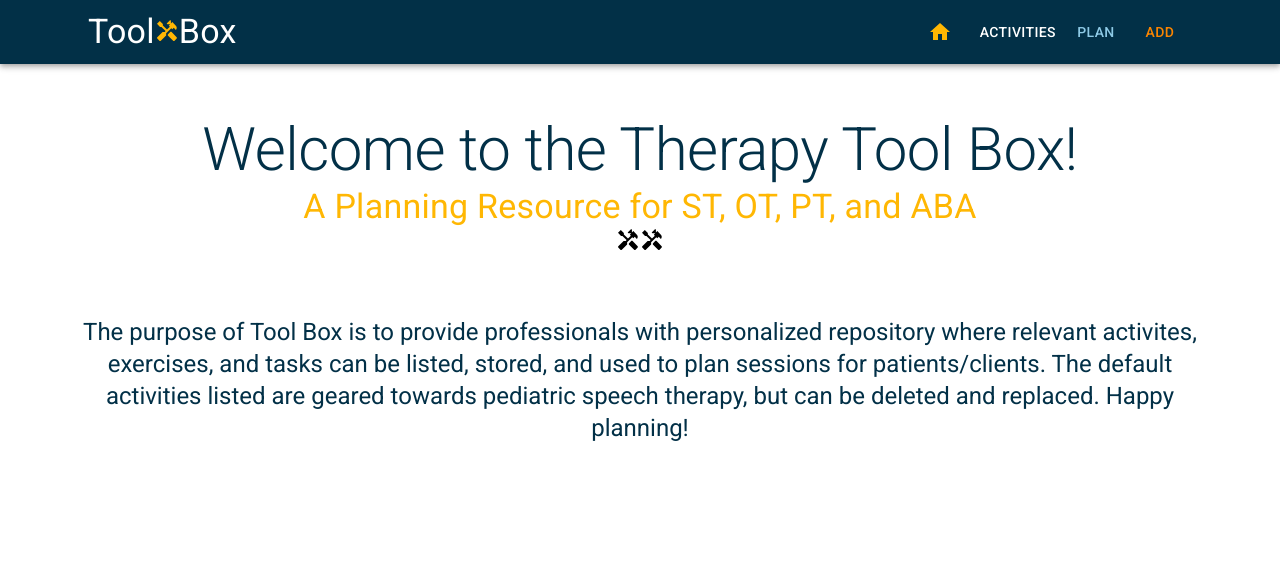
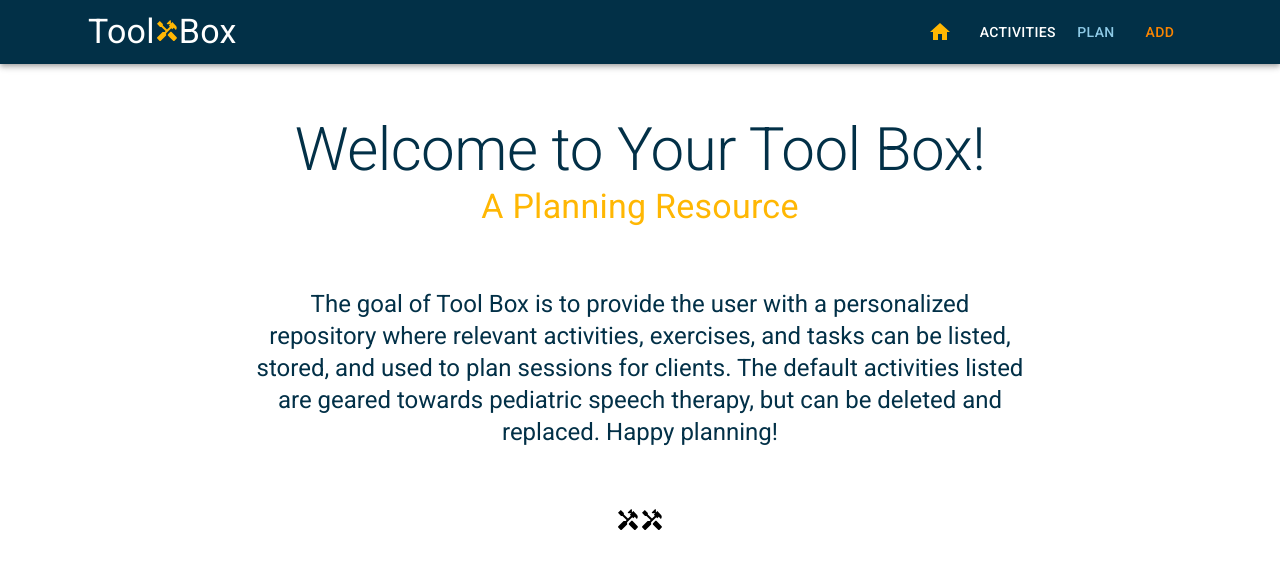
Before and after one commit to rachelheyvaert/toolbox, a React (Create React App) app: page / in a window 1280 px wide. Shown: the top 568 px of the page. Built offline with nearby package versions, Linux system fonts and the light colour scheme; data requests are answered from the project's data file.

Commit message:
Fix remove button to update state and grab task

```diff
--- a/src/components/MainContainer.jsx
+++ b/src/components/MainContainer.jsx
@@ -80,7 +80,6 @@ const MainContainer = () => {
   }
 
 
-
   function handleDeleteClick(task) {
     fetch(`http://localhost:3001/activities/${task.id}`, {
        method: "DELETE",
--- a/src/components/NewActivityForm.jsx
+++ b/src/components/NewActivityForm.jsx
@@ -63,13 +63,8 @@ function handleChange(e) {
           Create an Activity</Typography>
     <Box onSubmit={handleSubmit}
       component="form"
-      sx={{
-        '& > :not(style)': { m: 8},
-
-      }}
-      noValidate
-      autoComplete="off"
-      style={{textAlign: "center", backgroundColor:"#219ebc", marginLeft:"10%", marginRight: "10%"}}
+      sx={{ '& > :not(style)': { m: 8} }}
+      style={{textAlign: "center", backgroundColor:"#219ebc", marginLeft:"10%", marginRight: "10%", marginTop:"3%"}}
     >
       <FormControl  variant="standard" >
       <InputLabel style={{color:"#ffb703"}}> Title of Activity..</InputLabel>
--- a/src/components/static/Home.jsx
+++ b/src/components/static/Home.jsx
@@ -5,14 +5,14 @@ const Home = () => {
 
   return (
     <div style={{textAlign: "center"}}>
-      <Typography variant="h2"  sx={{mt : '50px'}} style={{color:"#023047"}}> Welcome to the Therapy Tool Box!</Typography>
-      <Typography variant="h4" style={{color:"#ffb703"}}>A Planning Resource for ST, OT, PT, and ABA </Typography> <HandymanIcon></HandymanIcon>
+      <Typography variant="h2"  sx={{mt : '50px'}} style={{color:"#023047"}}> Welcome to Your Tool Box!</Typography>
+      <Typography variant="h4" style={{color:"#ffb703"}}>A Planning Resource </Typography>
+      <Typography variant="h5" style={{color:"#023047"}} sx={{margin: "60px", ml:"20%", mr:"20%"}}>
+      The goal of Tool Box is to provide the user with a personalized repository where relevant activities, exercises, and tasks can be listed, stored, and used to plan sessions for clients. The default activities listed are geared towards pediatric speech therapy, but can be deleted and replaced.
+     Happy planning!
+      </Typography>
       <HandymanIcon></HandymanIcon>
-      <Typography variant="h5" style={{color:"#023047"}} sx={{margin: "60px"}}>
-      The purpose of Tool Box is to provide professionals with personalized repository where relevant activites, exercises, and tasks can be listed, stored, and used to plan sessions for patients/clients. The default activities listed are geared towards pediatric speech therapy, but can be deleted and replaced.
-      Happy planning!
-      </Typography>
-
+      <HandymanIcon></HandymanIcon>
       </div>
   )
 }
```
